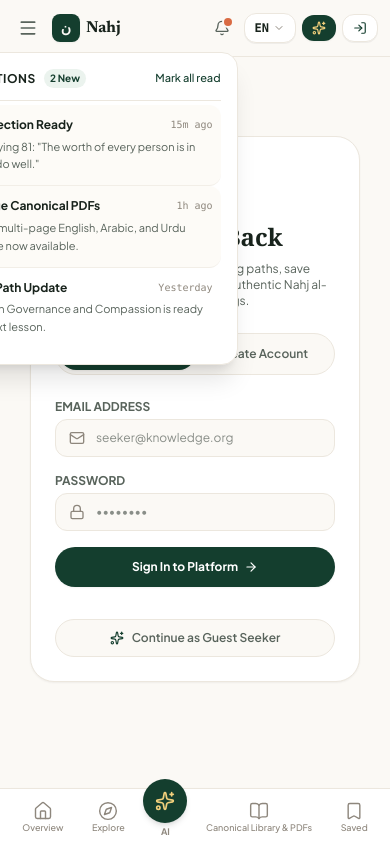
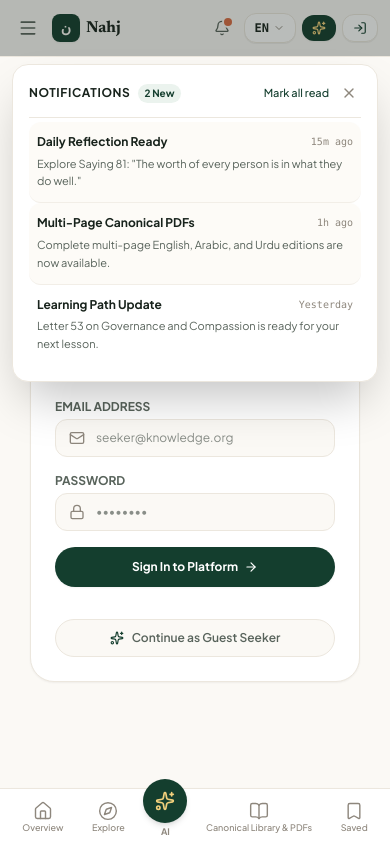
Before and after one commit to Syedmashaf-14/Nahjul-Balagha-RAG-application, a Next.js app: page /login in a window 390 px wide. Both pictures are taken after a click on the button 221 px from the left and 28 px from the top of the page. Built offline with nearby package versions, Linux system fonts and the light colour scheme.

Commit message:
Added centered mobile floating modal layout with backdrop overlay for notifications

```diff
--- a/src/components/layout/topbar.tsx
+++ b/src/components/layout/topbar.tsx
@@ -182,9 +182,16 @@ export function Topbar() {
               )}
             </button>
 
-            {/* Notifications Dropdown Panel */}
+            {/* Notifications Dropdown / Mobile Floating Modal */}
             {notificationsOpen && (
-              <div className="absolute right-0 mt-2 w-80 sm:w-88 bg-white border border-[#ECE7DE] rounded-2xl shadow-xl p-4 z-50 animate-in fade-in slide-in-from-top-2 duration-150">
+              <>
+                {/* Mobile Backdrop Overlay */}
+                <div
+                  className="fixed inset-0 bg-[#18231C]/30 backdrop-blur-2xs z-40 sm:hidden"
+                  onClick={() => setNotificationsOpen(false)}
+                />
+
+                <div className="fixed inset-x-3 top-16 sm:inset-x-auto sm:absolute sm:right-0 sm:top-full sm:mt-2 w-auto sm:w-88 max-w-[calc(100vw-24px)] bg-white border border-[#ECE7DE] rounded-2xl shadow-2xl sm:shadow-xl p-4 z-50 animate-in fade-in slide-in-from-top-2 duration-150">
                   <div className="flex items-center justify-between pb-3 border-b border-[#ECE7DE]">
                     <div className="flex items-center gap-2">
                       <span className="text-xs font-bold text-[#18231C] uppercase tracking-wider">
@@ -196,17 +203,27 @@ export function Topbar() {
                         </span>
                       )}
                     </div>
+
+                    <div className="flex items-center gap-2">
                       {unreadCount > 0 && (
                         <button
                           onClick={markAllNotificationsRead}
-                      className="text-[11px] text-[#143E2E] font-medium hover:underline"
+                          className="text-[11px] text-[#143E2E] font-medium hover:underline cursor-pointer"
                         >
                           {isUrdu ? 'سب پڑھ لی گئیں' : 'Mark all read'}
                         </button>
                       )}
+                      <button
+                        onClick={() => setNotificationsOpen(false)}
+                        className="p-1 rounded-lg text-[#8E877D] hover:text-[#18231C] sm:hidden cursor-pointer"
+                        aria-label="Close"
+                      >
+                        <X className="w-4 h-4" />
+                      </button>
+                    </div>
                   </div>
 
-                <div className="divide-y divide-[#ECE7DE]/60 max-h-80 overflow-y-auto mt-1">
+                  <div className="divide-y divide-[#ECE7DE]/60 max-h-[60vh] sm:max-h-80 overflow-y-auto mt-1">
                     {notifications.map((n) => (
                       <Link
                         key={n.id}
@@ -231,6 +248,7 @@ export function Topbar() {
                     ))}
                   </div>
                 </div>
+              </>
             )}
           </div>
 
@@ -249,7 +267,7 @@ export function Topbar() {
 
             {/* Language Dropdown Menu */}
             {languageMenuOpen && (
-              <div className="absolute right-0 mt-2 w-52 bg-white border border-[#ECE7DE] rounded-2xl shadow-xl p-2 z-50 animate-in fade-in slide-in-from-top-2 duration-150">
+              <div className="absolute right-0 mt-2 w-48 sm:w-52 max-w-[calc(100vw-24px)] bg-white border border-[#ECE7DE] rounded-2xl shadow-xl p-2 z-50 animate-in fade-in slide-in-from-top-2 duration-150">
                 <div className="px-3 py-1.5 text-[10px] font-bold uppercase tracking-wider text-[#8E877D] border-b border-[#ECE7DE]/70 mb-1">
                   Language Preference
                 </div>
```
Lines whose indentation alone changed are shown as unchanged.
